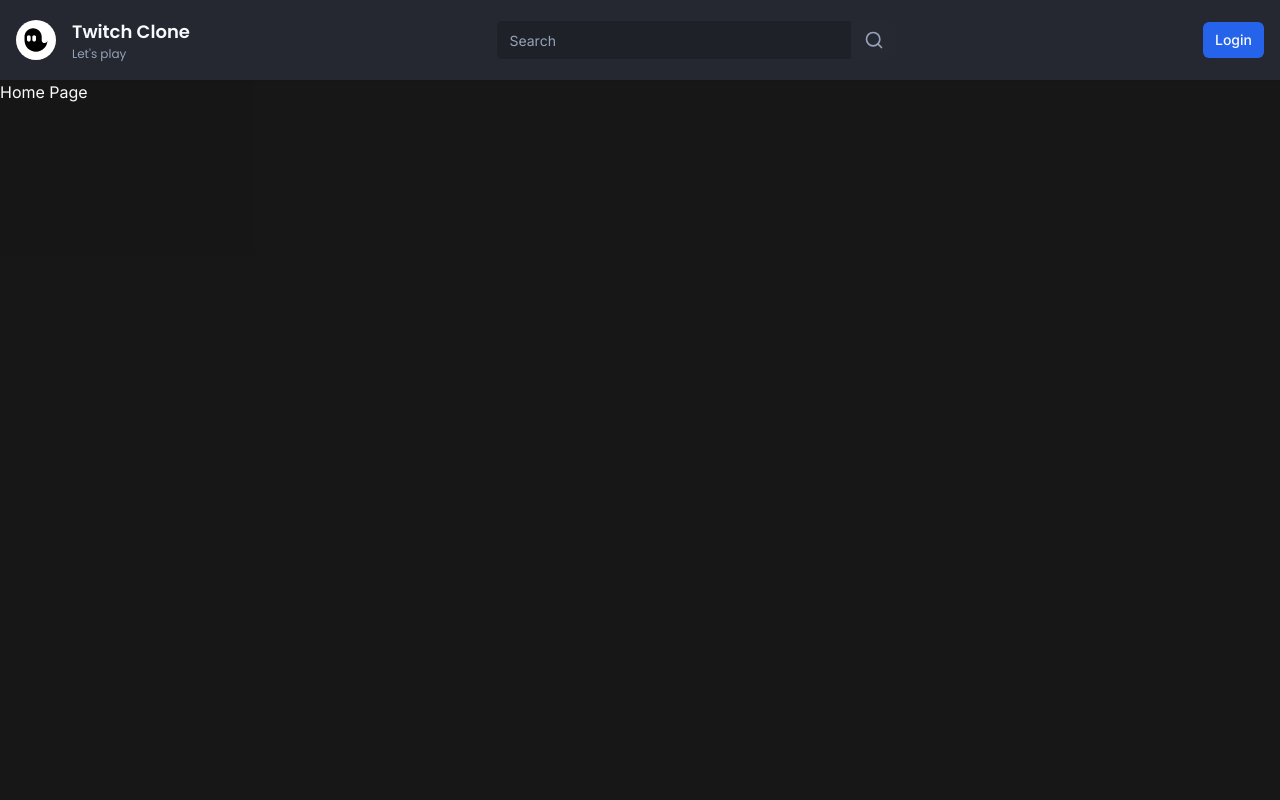
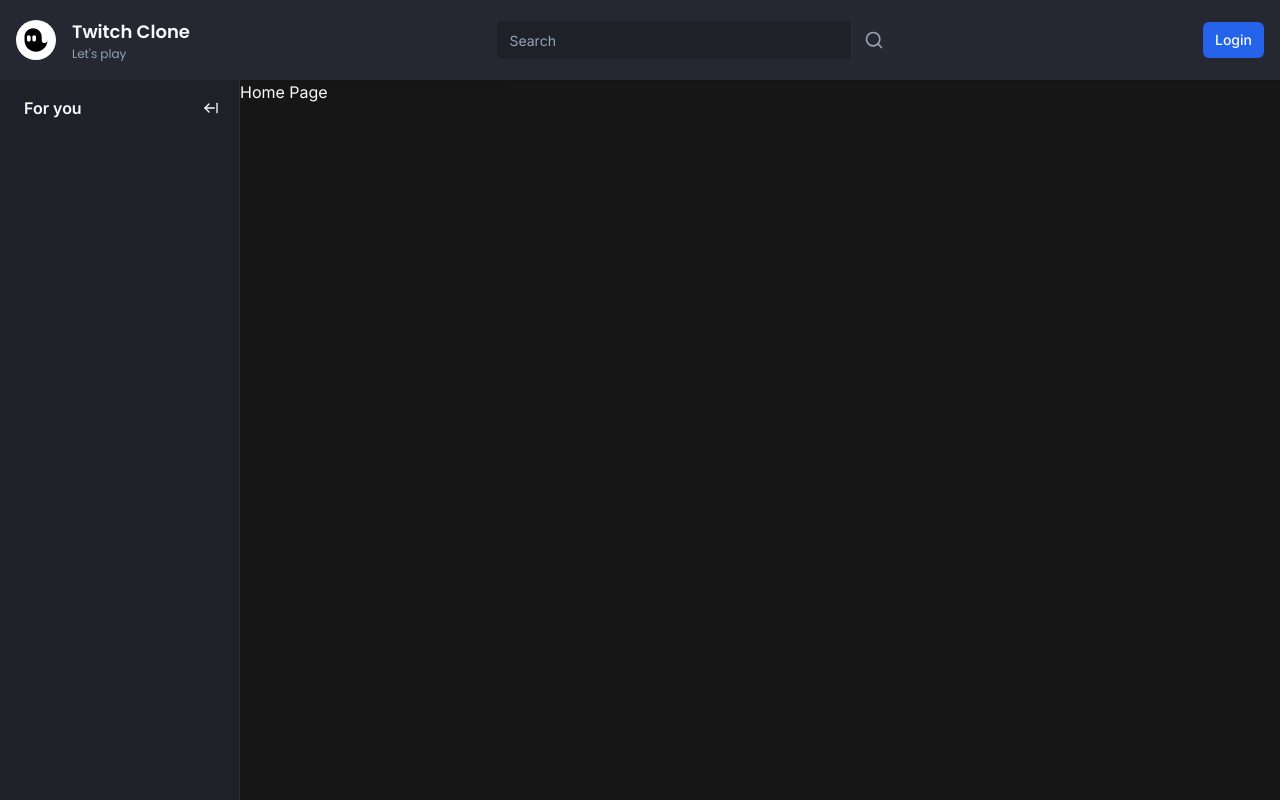
Before and after one commit to sakharkarZuhair/twitch-clone, a Next.js app: page / in a window 1280 px wide. Built offline with nearby package versions, Linux system fonts and the light colour scheme; no server answers.

Commit message:
Sidebar Created

```diff
--- /dev/null
+++ b/app/(browse)/_components/container.tsx
@@ -0,0 +1,34 @@
+"use client";
+
+import { useEffect } from "react";
+import { useMediaQuery } from "usehooks-ts";
+
+import { cn } from "@/lib/utils";
+import { useSidebar } from "@/store/user-sidebar";
+
+interface ContainerProps {
+  children: React.ReactNode;
+}
+
+const Container = ({ children }: ContainerProps) => {
+  const matches = useMediaQuery("(max-width: 1024px)");
+  const { collapsed, onCollapse, onExpand } = useSidebar((state) => state);
+
+  useEffect(() => {
+    if (matches) {
+      onCollapse();
+    } else {
+      onExpand();
+    }
+  }, [matches, onCollapse, onExpand]);
+
+  return (
+    <div
+      className={cn("flex-1", collapsed ? "ml-[70px]" : "ml-[70px] lg:ml-60")}
+    >
+      {children}
+    </div>
+  );
+};
+
+export default Container;
--- a/app/(browse)/_components/navbar/logo.tsx
+++ b/app/(browse)/_components/navbar/logo.tsx
@@ -12,11 +12,11 @@
 export const Logo = () => {
   return (
     <Link href={"/"}>
-      <div className="hidden lg:flex items-center gap-x-4 hover:opacity-75 transition">
-        <div className="bg-white rounded-full p-1">
+      <div className="flex items-center gap-x-4 hover:opacity-75 transition">
+        <div className="bg-white rounded-full p-1 mr-10 lg:mr-0 shrink-0 lg:shrink">
           <Image src="/spooky.svg" alt="Twitch Clone" height="32" width="32" />
         </div>
-        <div className={cn(font.className)}>
+        <div className={cn(font.className, "hidden lg:block")}>
           <p className="text-lg font-semibold">Twitch Clone</p>
           <p className="text-xs text-muted-foreground">Let&apos;s play</p>
         </div>
--- /dev/null
+++ b/app/(browse)/_components/sidebar/index.tsx
@@ -0,0 +1,13 @@
+import Toggle from "./toggle";
+
+import { Wrapper } from "./wrapper";
+
+const Sidebar = () => {
+  return (
+    <Wrapper>
+      <Toggle />
+    </Wrapper>
+  );
+};
+
+export default Sidebar;
--- /dev/null
+++ b/app/(browse)/_components/sidebar/toggle.tsx
@@ -0,0 +1,43 @@
+"use client";
+import { ArrowLeftFromLine, ArrowRightFromLine } from "lucide-react";
+
+import { Hint } from "@/components/ui/hint";
+import { Button } from "@/components/ui/button";
+import { useSidebar } from "@/store/user-sidebar";
+
+const Toggle = () => {
+  const { collapsed, onCollapse, onExpand } = useSidebar((state) => state);
+
+  const label = collapsed ? "Expand" : "Collapse";
+
+  return (
+    <>
+      {collapsed && (
+        <div className="hidden lg:flex w-full items-center justify-center pt-4 mb-4">
+            <Hint label={label} side="right" asChild>
+
+          <Button onClick={onExpand} variant="ghost" className="h-auto p-2">
+            <ArrowRightFromLine className="h-4 w-4" />
+          </Button>
+            </Hint>
+        </div>
+      )}
+      {!collapsed && (
+        <div className="p-3 pl-6 mb-2 flex items-center w-full">
+          <p className="font-semibold text-primary">For you</p>
+          <Hint label={label} side="right" asChild>
+            <Button
+              onClick={onCollapse}
+              variant="ghost"
+              className="h-auto p-2 ml-auto"
+            >
+              <ArrowLeftFromLine className="h-4 w-4" />
+            </Button>
+          </Hint>
+        </div>
+      )}
+    </>
+  );
+};
+
+export default Toggle;
--- /dev/null
+++ b/app/(browse)/_components/sidebar/wrapper.tsx
@@ -0,0 +1,22 @@
+"use client";
+import { cn } from "@/lib/utils";
+
+import { useSidebar } from "@/store/user-sidebar";
+
+interface WrapperProps {
+  children: React.ReactNode;
+}
+
+export const Wrapper = ({ children }: WrapperProps) => {
+  const { collapsed } = useSidebar((state) => state);
+  return (
+    <aside
+      className={cn(
+        "fixed left-0 flex flex-col w-60 h-full bg-background border-r border-[#2d2e35] z-50",
+        collapsed && "w-[70px]"
+      )}
+    >
+      {children}
+    </aside>
+  );
+};
--- a/app/(browse)/layout.tsx
+++ b/app/(browse)/layout.tsx
@@ -1,11 +1,15 @@
-import React from "react";
+import Container from "./_components/container";
 import Navbar from "./_components/navbar";
+import Sidebar from "./_components/sidebar";
 
 const BrowseLayout = ({ children }: { children: React.ReactNode }) => {
   return (
     <>
       <Navbar />
-      <div className="flex h-full pt-20">{children}</div>
+      <div className="flex h-full pt-20">
+        <Sidebar />
+        <Container>{children}</Container>
+      </div>
     </>
   );
 };
--- /dev/null
+++ b/components/ui/hint.tsx
@@ -0,0 +1,31 @@
+import {
+  Tooltip,
+  TooltipContent,
+  TooltipProvider,
+  TooltipTrigger,
+} from "@/components/ui/tooltip";
+
+interface HintProps {
+  label: string;
+  children: React.ReactNode;
+  asChild?: boolean;
+  side?: "top" | "bottom" | "left" | "right";
+  align?: "start" | "center" | "end";
+}
+
+export const Hint = ({ label, children, asChild, side, align }: HintProps) => {
+  return (
+    <TooltipProvider>
+      <Tooltip delayDuration={0}>
+        <TooltipTrigger asChild={asChild}>{children}</TooltipTrigger>
+        <TooltipContent
+          className="text-black bg-white"
+          side={side}
+          align={align}
+        >
+          <p className="font-semibold">{label}</p>
+        </TooltipContent>
+      </Tooltip>
+    </TooltipProvider>
+  );
+};
--- /dev/null
+++ b/components/ui/tooltip.tsx
@@ -0,0 +1,30 @@
+"use client"
+
+import * as React from "react"
+import * as TooltipPrimitive from "@radix-ui/react-tooltip"
+
+import { cn } from "@/lib/utils"
+
+const TooltipProvider = TooltipPrimitive.Provider
+
+const Tooltip = TooltipPrimitive.Root
+
+const TooltipTrigger = TooltipPrimitive.Trigger
+
+const TooltipContent = React.forwardRef<
+  React.ElementRef<typeof TooltipPrimitive.Content>,
+  React.ComponentPropsWithoutRef<typeof TooltipPrimitive.Content>
+>(({ className, sideOffset = 4, ...props }, ref) => (
+  <TooltipPrimitive.Content
+    ref={ref}
+    sideOffset={sideOffset}
+    className={cn(
+      "z-50 overflow-hidden rounded-md border bg-popover px-3 py-1.5 text-sm text-popover-foreground shadow-md animate-in fade-in-0 zoom-in-95 data-[state=closed]:animate-out data-[state=closed]:fade-out-0 data-[state=closed]:zoom-out-95 data-[side=bottom]:slide-in-from-top-2 data-[side=left]:slide-in-from-right-2 data-[side=right]:slide-in-from-left-2 data-[side=top]:slide-in-from-bottom-2",
+      className
+    )}
+    {...props}
+  />
+))
+TooltipContent.displayName = TooltipPrimitive.Content.displayName
+
+export { Tooltip, TooltipTrigger, TooltipContent, TooltipProvider }
--- a/package.json
+++ b/package.json
@@ -12,6 +12,7 @@
     "@clerk/nextjs": "^4.29.7",
     "@clerk/themes": "^1.7.9",
     "@radix-ui/react-slot": "^1.0.2",
+    "@radix-ui/react-tooltip": "^1.0.7",
     "class-variance-authority": "^0.7.0",
     "clsx": "^2.1.0",
     "lucide-react": "^0.334.0",
@@ -22,7 +23,9 @@
     "react-dom": "^18",
     "svix": "^1.19.0",
     "tailwind-merge": "^2.2.1",
-    "tailwindcss-animate": "^1.0.7"
+    "tailwindcss-animate": "^1.0.7",
+    "usehooks-ts": "^2.14.0",
+    "zustand": "^4.5.1"
   },
   "devDependencies": {
     "@prisma/client": "^5.10.1",
--- /dev/null
+++ b/store/user-sidebar.ts
@@ -0,0 +1,13 @@
+import { create } from "zustand";
+
+interface SidebarStore {
+  collapsed: boolean;
+  onExpand: () => void;
+  onCollapse: () => void;
+}
+
+export const useSidebar = create<SidebarStore>((set) => ({
+  collapsed: false,
+  onExpand: () => set(() => ({ collapsed: false })),
+  onCollapse: () => set(() => ({ collapsed: true })),
+}));
```
Also changed, not shown: 1 other file (tests, documents, lock files or other folders).
